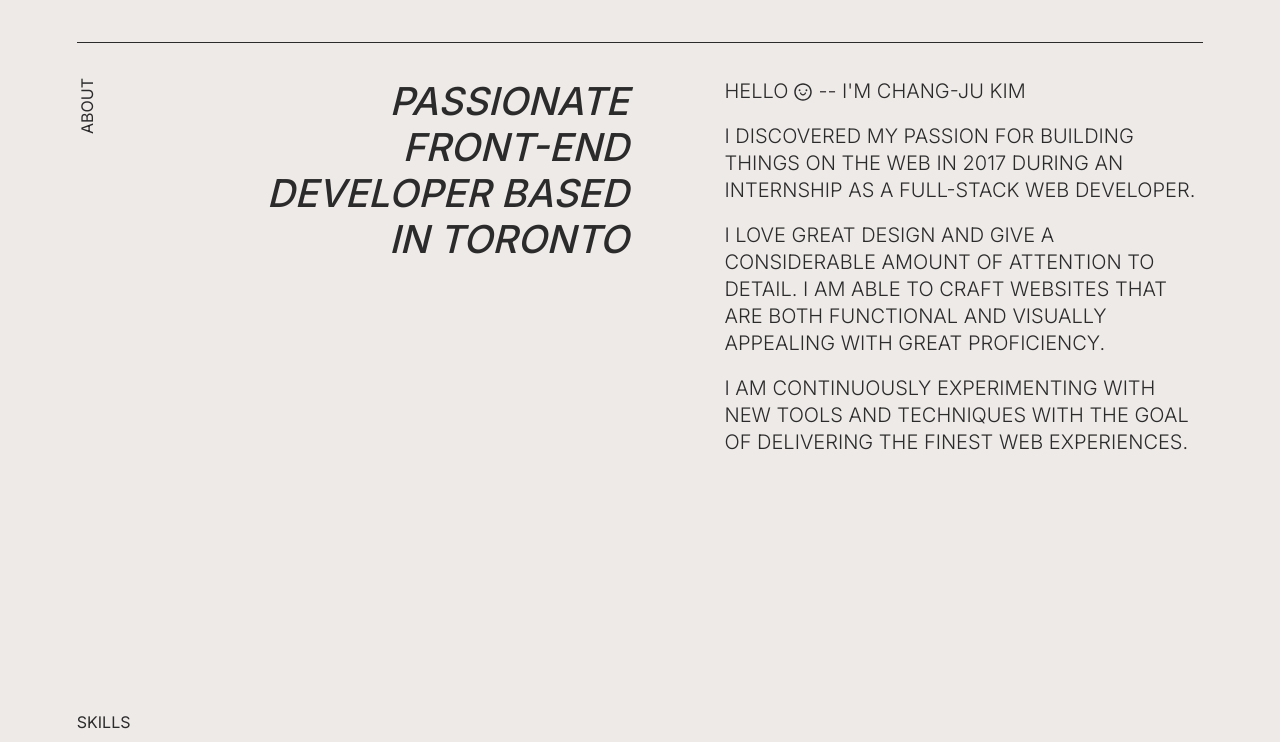
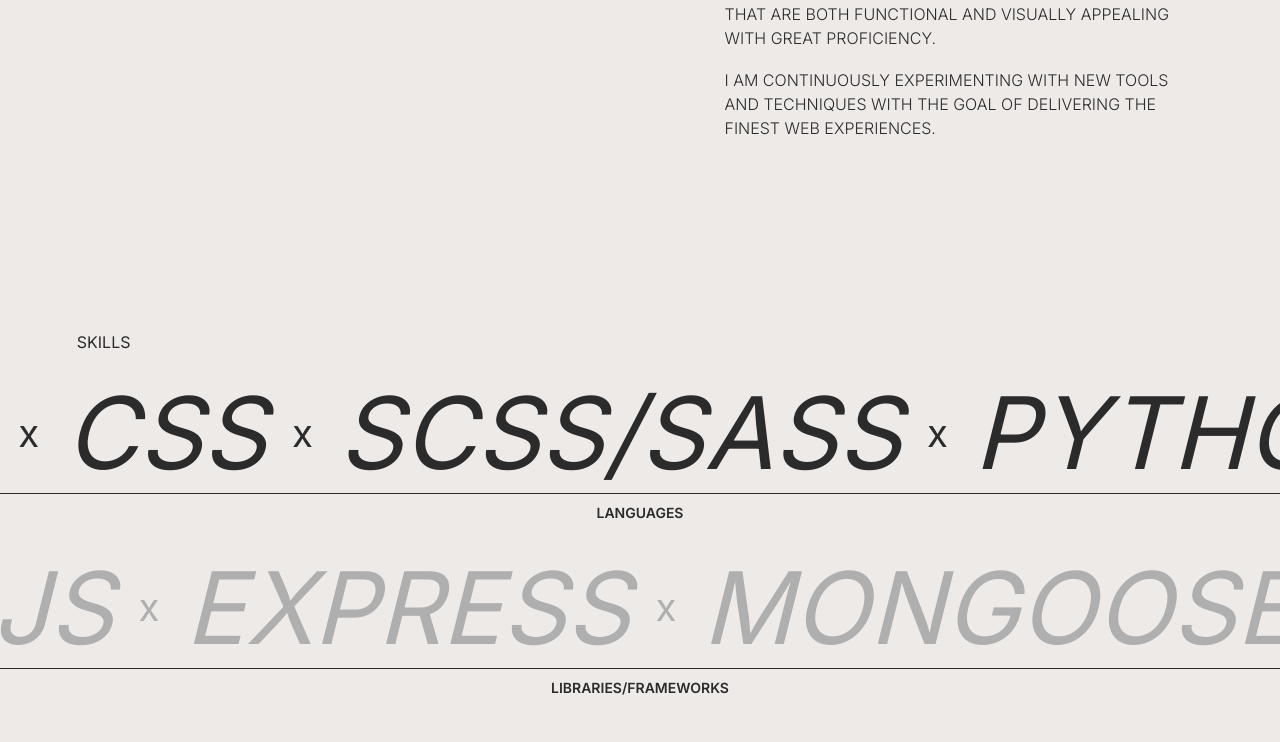
Before and after one commit to cjoak1028/portfolio-v1, a React (Create React App) app: page / in a window 1280 px wide. Shown: the part 1014-1756 px from the top of the page. Built offline with nearby package versions, Linux system fonts and the light colour scheme.

Commit message:
Changed margins + minor fixes

```diff
--- a/src/components/About/About.js
+++ b/src/components/About/About.js
@@ -10,8 +10,9 @@ const About = () => {
       </div>
       <div className={styles["container-2"]}>
         {/* <div className={styles["img-container"]}></div> */}
-        <p className="flex flex-ai-c">
-          HELLO <AiOutlineSmile className={styles.smiley} /> -- I'M CHANG-JU KIM
+        <p className={`${styles.intro} flex flex-ai-c`}>
+          HELLO <AiOutlineSmile className={styles.smiley} /> &#8212; I'M
+          CHANG-JU KIM.
         </p>
         <p>
           I DISCOVERED MY PASSION FOR BUILDING THINGS ON THE WEB IN 2017 DURING
--- a/src/components/About/About.module.css
+++ b/src/components/About/About.module.css
@@ -12,12 +12,16 @@
 
 .about p {
     font-weight: var(--fw-light);
-    font-size: clamp(1.4rem, 1.6vw, 2rem);
-    line-height: clamp(2rem, 2.2vw, 2.7rem);
+    font-size: clamp(1.4rem, 1.8vw, 1.6rem);
+    line-height: clamp(2rem, 2.2vw, 2.4rem);
 }
 
 .about p:not(:last-child) {
     margin-bottom: 1.8rem;
+}
+
+.intro {
+    font-weight: var(--fw-medium) !important;
 }
 
 .img-container {
--- a/src/components/Hero/Hero.module.css
+++ b/src/components/Hero/Hero.module.css
@@ -2,7 +2,7 @@
     height: 100vh;
     padding: clamp(6.3rem, 10vw, 10rem) 0;
     text-transform: uppercase;
-    margin-bottom: clamp(15rem, 20vw, 30rem);
+    /* margin-bottom: clamp(15rem, 20vw, 30rem); */
     display: flex;
     flex-direction: column;
     align-items: center;
@@ -15,7 +15,7 @@
 }
 
 .name, .divider {
-    font-size: 1.2rem;
+    font-size: clamp(1rem, 1.1vw, 1.2rem);
     font-weight: var(--fw-bold);
     font-style: italic;
 }
--- a/src/components/Layout/Section.module.css
+++ b/src/components/Layout/Section.module.css
@@ -1,5 +1,5 @@
 .section {
-    margin-bottom: clamp(15rem, 20vw, 30rem);
+    margin-bottom: clamp(10rem, 15vw, 20rem);
     display: flex;
     flex-direction: column;
 }
--- a/src/components/Skills/Skills.module.css
+++ b/src/components/Skills/Skills.module.css
@@ -1,14 +1,11 @@
 .skills {
-    /* margin-left: clamp(-10rem, -6vw, -2rem);
-    width: calc(100% + clamp(4rem, 12vw, 20rem)); */
-    /* margin-top: 2rem; */
+    margin-left: clamp(-10rem, -6vw, -2rem);
+    width: calc(100% + clamp(4rem, 12vw, 20rem));
+    overflow: hidden;
 }
 
-.skills__category {
-    display: block;
-    margin-bottom: clamp(1rem, 3vw, 3rem);
-    overflow: hidden;
-    border-top: 1px solid var(--c-main);
+.skills__category:not(:last-child) {
+    margin-bottom: clamp(1rem, 2vw, 3rem);
 }
 
 .skills__category h3 {
@@ -16,7 +13,7 @@
     font-weight: var(--fw-semi-bold);
     border-top: 1px solid var(--c-main);
     padding-top: clamp(0.5rem, 0.8vw, 1rem);
-    text-align: right;
+    text-align: center;
 }
 
 .inf-scroll {
@@ -26,11 +23,11 @@
 }
 
 .inf-scroll--left {
-    animation: scrollToLeft 30s infinite linear;
+    animation: scrollToLeft 50s infinite linear;
 }
 
 .inf-scroll--right {
-    animation: scrollToRight 30s infinite linear;
+    animation: scrollToRight 60s infinite linear;
 }
 
 .skill {
@@ -44,7 +41,7 @@
     text-transform: lowercase;
     font-style: normal;
     font-size: clamp(2rem, 3vw, 4rem);
-    font-weight: var(--fw-light);
+    font-weight: var(--fw-regular);
 }
 
 .inf-scroll--right span {
```
